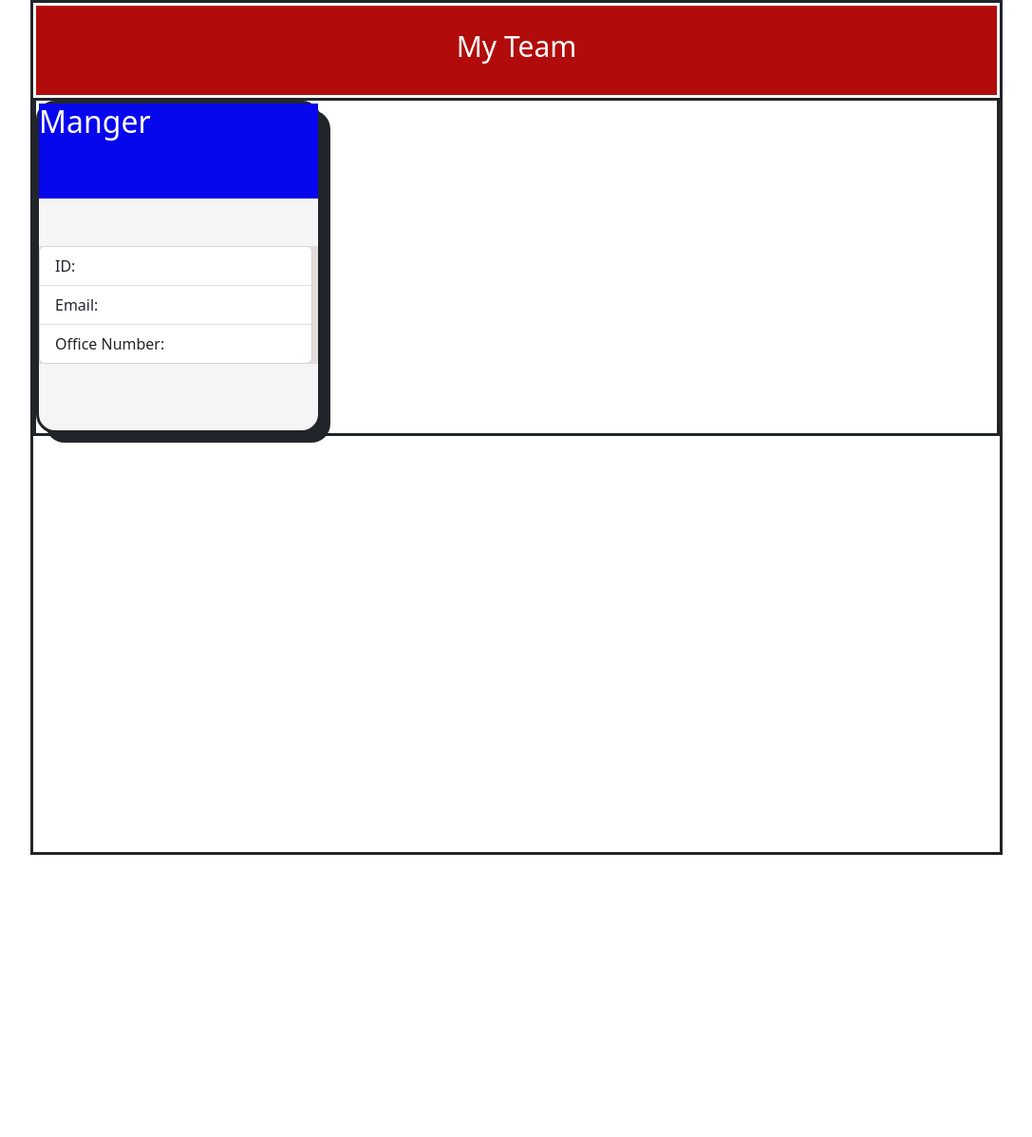
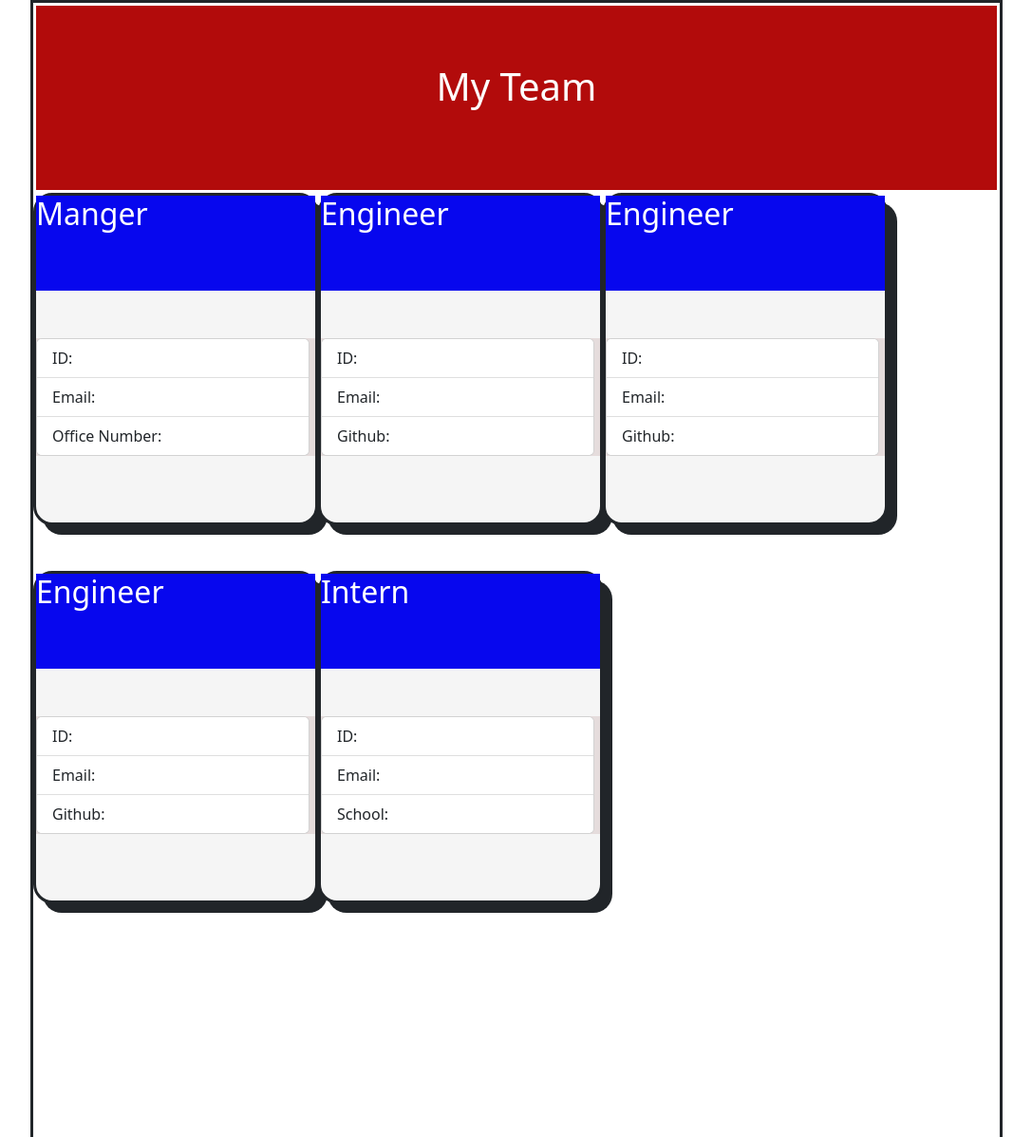
Before and after one commit to jonathonvanausdal9915/Team-Profile_Generator, a plain HTML site: page public/assets/index.html in a window 1280 px wide. Shown: the top 1197 px of the page at 95% size, without its empty margins (96-1183 px from the left). Before the commit the page ends 900 px from the top, so only its background shows below. Drawn offline with nearby package versions, Linux system fonts and the light colour scheme.

Commit message:
Card Styling and positionn updated

```diff
--- a/public/assets/index.html
+++ b/public/assets/index.html
@@ -31,6 +31,61 @@
                 </div>
             </div>
 
+            <div class="card-2">
+                <h2 class="card-header">Engineer</h2>
+                <div class="card-layout">
+                    <div class="card" style="width: 18rem;">
+                        <ul class="list-group list-group-flush">
+                            <li class="list-group-item">ID:</li>
+                            <li class="list-group-item">Email:</li>
+                            <li class="list-group-item">Github:</li>
+                        </ul>
+                    </div>
+                </div>
+            </div>
+
+            <div class="card-3">
+                <h2 class="card-header">Engineer</h2>
+                <div class="card-layout">
+                    <div class="card" style="width: 18rem;">
+                        <ul class="list-group list-group-flush">
+                            <li class="list-group-item">ID:</li>
+                            <li class="list-group-item">Email:</li>
+                            <li class="list-group-item">Github:</li>
+                        </ul>
+                    </div>
+                </div>
+            </div>
+        </div>
+        <br><br>
+        <div class="row-2">
+            <div class="card-4">
+                <h2 class="card-header">Engineer</h2>
+                <div class="card-layout">
+                    <div class="card" style="width: 18rem;">
+                        <ul class="list-group list-group-flush">
+                            <li class="list-group-item">ID:</li>
+                            <li class="list-group-item">Email:</li>
+                            <li class="list-group-item">Github:</li>
+                        </ul>
+                    </div>
+                </div>
+            </div>
+
+            <div class="card-5">
+                <h2 class="card-header">Intern</h2>
+                <div class="card-layout">
+                    <div class="card" style="width: 18rem;">
+                        <ul class="list-group list-group-flush">
+                            <li class="list-group-item">ID:</li>
+                            <li class="list-group-item">Email:</li>
+                            <li class="list-group-item">School:</li>
+                        </ul>
+                    </div>
+                </div>
+            </div>
+        </div>
+
 
 </body>
 
--- a/public/assets/style.css
+++ b/public/assets/style.css
@@ -3,21 +3,20 @@
     flex-direction: row;
     flex-wrap: wrap;
     width: 100%;
-    border: solid;
 }
 
 .row-2 {
     display: flex;
     flex-direction: row;
     flex-wrap: wrap;
-    border: solid;
+    width: 100%;
 }
 
 .header {
-    font-size: 30px;
-    padding-top: 20px;
+    font-size: 40px;
+    padding-top: 55px;
     text-align: center;
-    height: 100px;
+    height: 200px;
     width: 100%;
     border: solid;
     background-color: rgb(178, 11, 11);
@@ -26,7 +25,7 @@
 
 .body {
     margin: auto;
-    height: 900px;
+    height: 1200px;
     width: 80%;
     border: solid;
 }
@@ -49,30 +48,42 @@
 
 .card-2 {
     position: relative;
-    border-radius: 25px;
+    border-radius: 20px;
     box-shadow: 10px 10px;
     border: solid;
+    height: 350px;
+    width: 300px;
+    background-color: whitesmoke;
 }
 
 .card-3 {
     position: relative;
-    border-radius: 25px;
+    border-radius: 20px;
     box-shadow: 10px 10px;
     border: solid;
+    height: 350px;
+    width: 300px;
+    background-color: whitesmoke;
 }
 
 .card-4 {
     position: relative;
-    border-radius: 25px;
+    border-radius: 20px;
     box-shadow: 10px 10px;
     border: solid;
+    height: 350px;
+    width: 300px;
+    background-color: whitesmoke;
 }
 
 .card-5 {
     position: relative;
-    border-radius: 25px;
+    border-radius: 20px;
     box-shadow: 10px 10px;
     border: solid;
+    height: 350px;
+    width: 300px;
+    background-color: whitesmoke;
 }
 
 .card-layout {
```
